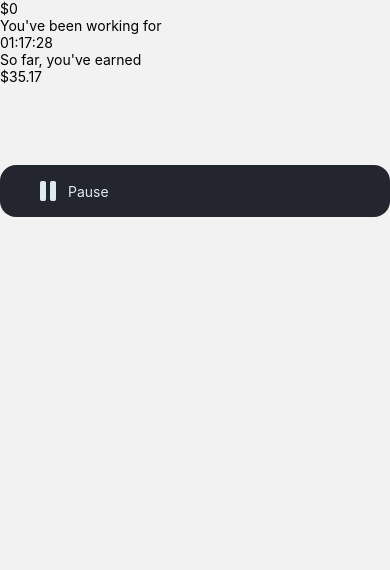
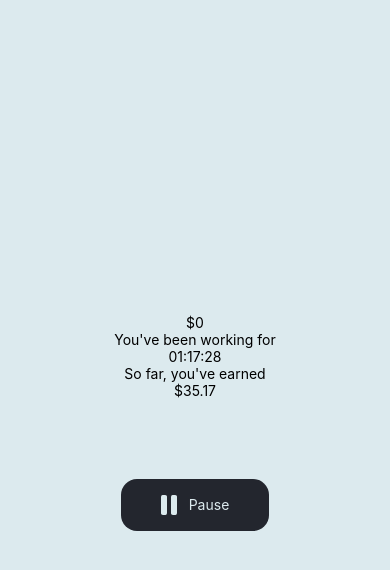
Before and after one commit to NicolasMilliard/PayClock, a React Native app: screen /Timer in a window 390 px wide. Shown: the top 570 px of the page. Built offline with nearby package versions, Linux system fonts and the light colour scheme.

Commit message:
Add global styles

```diff
--- a/src/styles/index.js
+++ b/src/styles/index.js
@@ -0,0 +1,12 @@
+import { StyleSheet } from "react-native";
+
+const styles = StyleSheet.create({
+  container: {
+    flex: 1,
+    backgroundColor: "#dceaee",
+    alignItems: "center",
+    justifyContent: "center",
+  },
+});
+
+export default styles;
```
